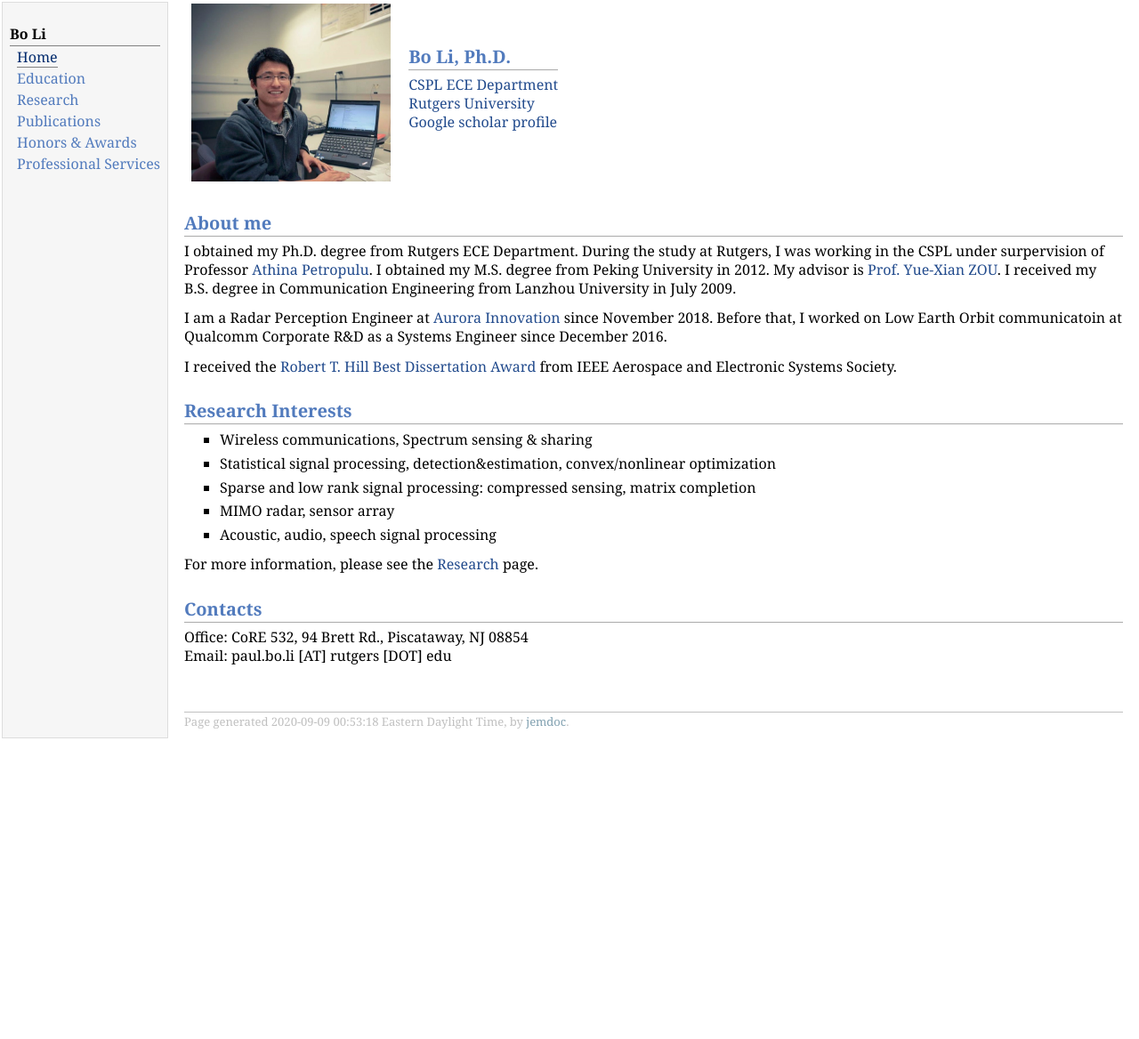
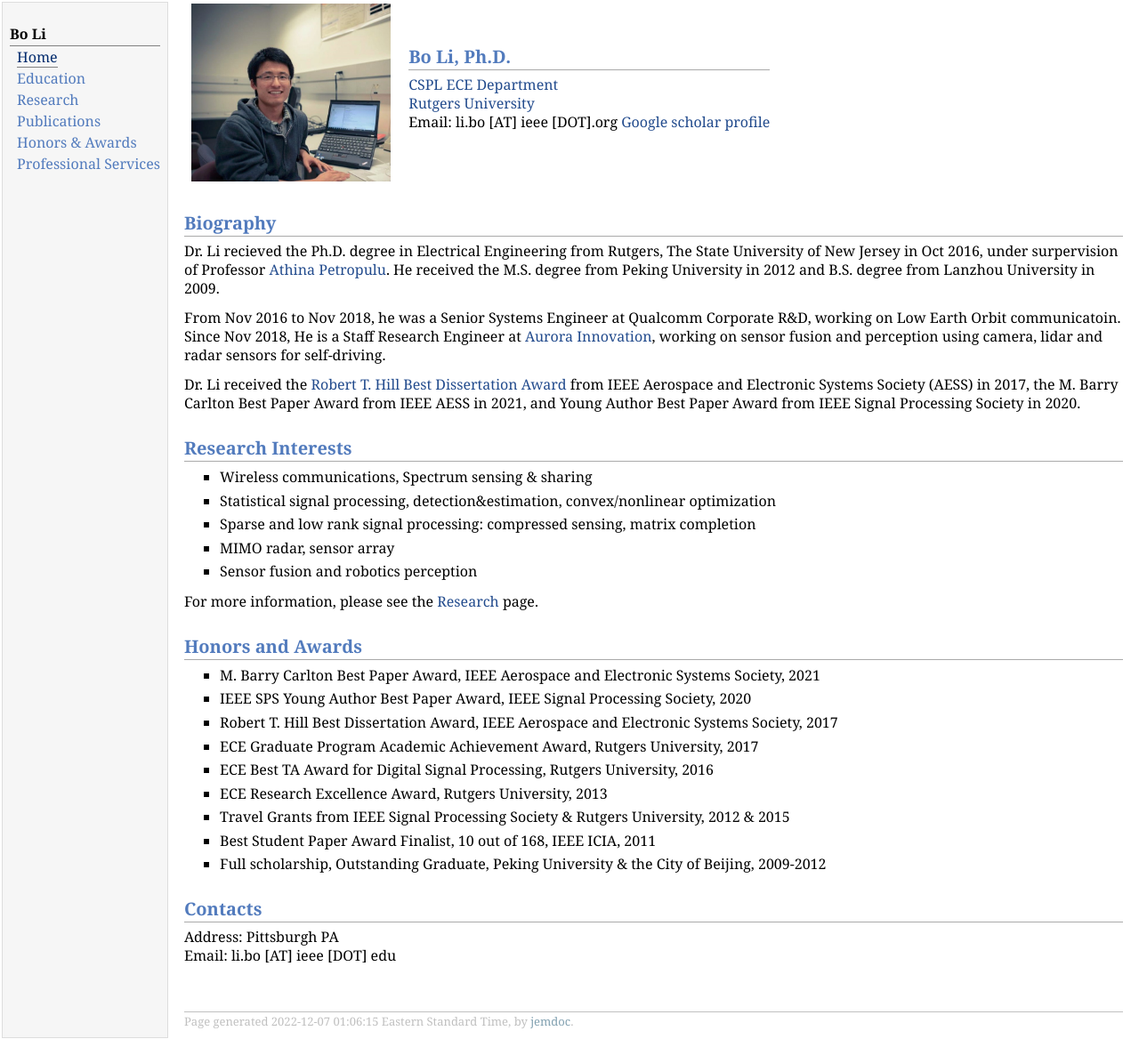
Before and after one commit to liborutgers12/liborutgers12.github.io, a plain HTML site: page index.html in a window 1280 px wide. Shown: the whole page at 89% size. Before the commit the page ends 840 px from the top, so only its background shows below. Drawn offline with Linux system fonts and the light colour scheme.

Commit message:
Add files via upload

```diff
--- a/index.html
+++ b/index.html
@@ -26,12 +26,13 @@
 <p><a href="http://www.ece.rutgers.edu/~cspl/index.html">CSPL</a>
 <a href="http://www.ece.rutgers.edu/">ECE Department</a><br />
 <a href="http://www.rutgers.edu/">Rutgers University</a><br />
+Email: li.bo [AT] ieee [DOT].org
 <a href="https://scholar.google.com/citations?user=i-9HzN8AAAAJ&amp;hl=en">Google scholar profile</a><br /></p>
 </td></tr></table>
-<h2>About me</h2>
-<p>I obtained my Ph.D. degree from Rutgers ECE Department. During the study at Rutgers, I was working in the CSPL under surpervision of Professor <a href="http://www.ece.rutgers.edu/faculty/petropulu">Athina Petropulu</a>. I obtained my M.S. degree from Peking University in 2012. My advisor is <a href="http://adsp.pkusz.edu.cn/">Prof. Yue-Xian ZOU</a>. I received my B.S. degree in Communication Engineering from Lanzhou University in July 2009.  </p>
-<p>I am a Radar Perception Engineer at <a href="https://aurora.tech/">Aurora Innovation</a> since November 2018. Before that, I worked on Low Earth Orbit communicatoin at Qualcomm Corporate R&D as a Systems Engineer since December 2016.</p>
-<p>I received the <a href="https://ieee-aess.org/contact/bo-li">Robert T. Hill Best Dissertation Award</a> from IEEE Aerospace and Electronic Systems Society.</p>
+<h2>Biography</h2>
+<p>Dr. Li recieved the Ph.D. degree in Electrical Engineering from Rutgers, The State University of New Jersey in Oct 2016, under surpervision of Professor <a href="http://www.ece.rutgers.edu/faculty/petropulu">Athina Petropulu</a>. He received the M.S. degree from Peking University in 2012 and B.S. degree from Lanzhou University in 2009.  </p>
+<p>From Nov 2016 to Nov 2018, he was a Senior Systems Engineer at Qualcomm Corporate R&D, working on Low Earth Orbit communicatoin. Since Nov 2018, He is a Staff Research Engineer at <a href="https://aurora.tech/">Aurora Innovation</a>, working on sensor fusion and perception using camera, lidar and radar sensors for self-driving. </p>
+<p>Dr. Li received the <a href="https://ieee-aess.org/contact/bo-li">Robert T. Hill Best Dissertation Award</a> from IEEE Aerospace and Electronic Systems Society (AESS) in 2017, the M. Barry Carlton Best Paper Award from IEEE AESS in 2021, and Young Author Best Paper Award from IEEE Signal Processing Society in 2020. </p>
 <h2>Research Interests</h2>
 <ul>
 <li><p>Wireless communications, Spectrum sensing & sharing</p>
@@ -42,17 +43,37 @@
 </li>
 <li><p>MIMO radar, sensor array</p>
 </li>
-<li><p>Acoustic, audio, speech signal processing</p>
+<li><p>Sensor fusion and robotics perception</p>
 </li>
 </ul>
 <p>For more information, please see the <a href="research.html">Research</a> page.</p>
+<h2>Honors and Awards</h2>
+<ul>
+<li><p>M. Barry Carlton Best Paper Award, IEEE Aerospace and Electronic Systems Society, 2021</p>
+</li>
+<li><p>IEEE SPS Young Author Best Paper Award, IEEE Signal Processing Society, 2020</p>
+</li>
+<li><p>Robert T. Hill Best Dissertation Award, IEEE Aerospace and Electronic Systems Society, 2017</p>
+</li>
+<li><p>ECE Graduate Program Academic Achievement Award, Rutgers University, 2017</p>
+</li>
+<li><p>ECE Best TA Award for Digital Signal Processing, Rutgers University, 2016</p>
+</li>
+<li><p>ECE Research Excellence Award, Rutgers University, 2013</p>
+</li>
+<li><p>Travel Grants from IEEE Signal Processing Society & Rutgers University, 2012 & 2015</p>
+</li>
+<li><p>Best Student Paper Award Finalist, 10 out of 168, IEEE ICIA, 2011</p>
+</li>
+<li><p>Full scholarship, Outstanding Graduate, Peking University & the City of Beijing, 2009-2012</p>
+</li>
+</ul>
 <h2>Contacts</h2>
-<p>Office: CoRE 532, 94 Brett Rd., Piscataway, NJ 08854<br />
-
-Email: paul.bo.li [AT] rutgers [DOT] edu <br /></p>
+<p>Address: Pittsburgh PA<br />
+Email: li.bo [AT] ieee [DOT] edu <br /></p>
 <div id="footer">
 <div id="footer-text">
-Page generated 2020-09-09 00:53:18 Eastern Daylight Time, by <a href="http://jemdoc.jaboc.net/">jemdoc</a>.
+Page generated 2022-12-07 01:06:15 Eastern Standard Time, by <a href="http://jemdoc.jaboc.net/">jemdoc</a>.
 <!-- Start of StatCounter Code for Default Guide -->
 <script type="text/javascript">
   var sc_project=10983791;
```
Also changed, not shown: awards.html (+9 -1 lines), publications.html (+13 -21 lines), 3 other files.
